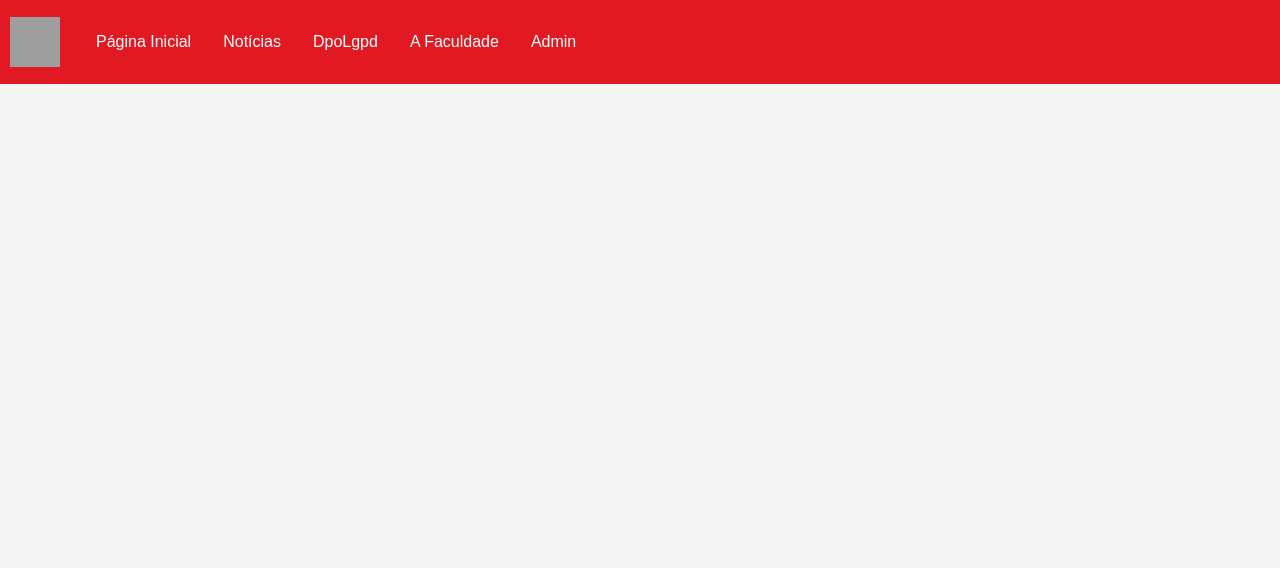
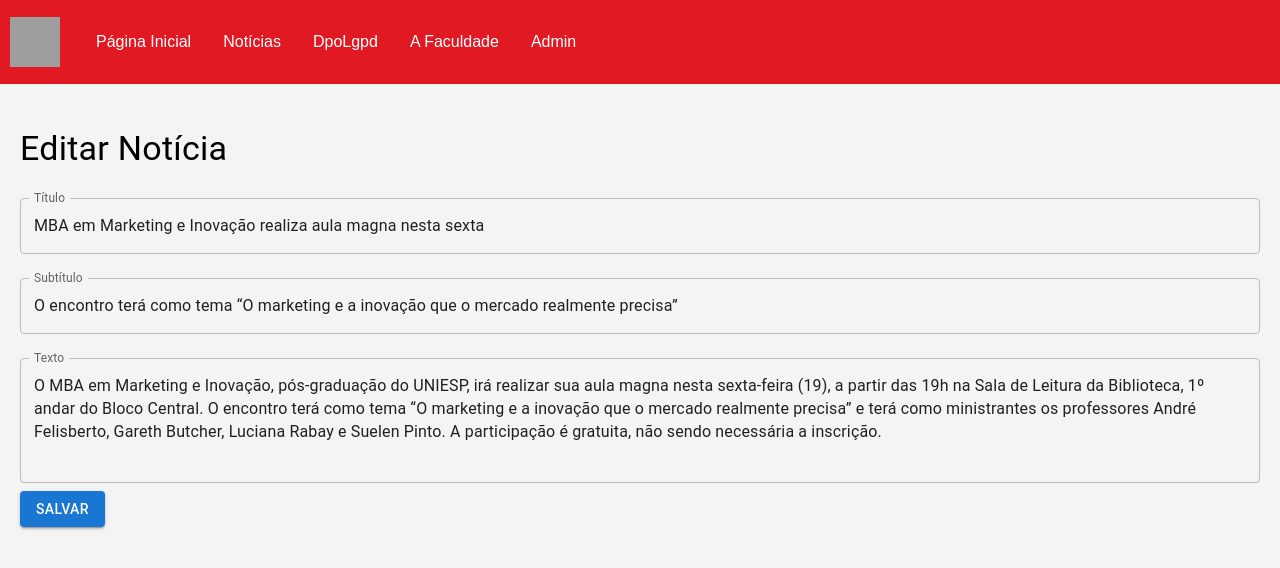
Before and after one commit to DiegodOliveira/uniesp-react, a React (Vite) app in the folder aula-06/: page /editar-noticia/1 in a window 1280 px wide. Shown: the top 568 px of the page. Built offline with nearby package versions, Linux system fonts and the light colour scheme; data requests are answered from the project's data file; grey boxes are pictures that could not be loaded.

Commit message:
EditarNoticia feito :white_check_mark:

```diff
--- a/aula-06/src/App.jsx
+++ b/aula-06/src/App.jsx
@@ -7,6 +7,8 @@ import Navbar from './components/Navbar'
 import VisualizaNoticia from './pages/VisualizaNoticia'
 import NoticiasAxios from './pages/NoticiasAxios'
 import AdminNoticias from './pages/admin/AdminNoticias'
+import CadastrarNoticias from './pages/admin/CadastrarNoticias'
+import EditarNoticia from './pages/admin/EditarNoticia'
 
 const App = () => {
   return (
@@ -24,6 +26,8 @@ const App = () => {
             <Route path='/dpo-lgpd' element={<DpoLgpd/>} />
             <Route path='/visualiza-noticia/:id' element={<VisualizaNoticia/>} />
             <Route path='/admin-noticias' element={<AdminNoticias/>}/>
+            <Route path='/cadastrar-noticia' element={<CadastrarNoticias/>}/>
+            <Route path="/editar-noticia/:id" element={<EditarNoticia />} />
         </Routes>
       </div>
     </BrowserRouter>
--- a/aula-06/src/pages/admin/CadastrarNoticias.jsx
+++ b/aula-06/src/pages/admin/CadastrarNoticias.jsx
@@ -1,9 +1,60 @@
-import React from 'react'
+import React, {useState} from 'react'
+import axios from 'axios'
+import { useNavigate } from 'react-router-dom'
+import { Button, TextField, Typography, Box } from '@mui/material'
+
+const url = "http://localhost:3000/noticias"
 
 const CadastrarNoticias = () => {
+
+    const [titulo, setTitulo] = useState("")
+    const [subtitulo, setSubtitulo] = useState("")
+    const [texto, setTexto] = useState("")
+
+    const navigate = useNavigate()
+
+
+    const cadastrarNoticia = async (e) => {
+        e.preventDefault()
+        try {
+          await axios.post(url, { titulo, subtitulo, texto })
+          navigate('/admin-noticias')
+        } catch (error) {
+          console.error("Erro ao cadastrar a notícia: ", error)
+        }
+      }
+
   return (
-    <div>CadastrarNoticias</div>
-  )
+        <Box component="form" onSubmit={cadastrarNoticia} noValidate sx={{ mt: 3 }}>
+        <Typography variant="h4" gutterBottom>Cadastrar Notícia</Typography>
+        <TextField
+        label="Título"
+        fullWidth
+        margin="normal"
+        value={titulo}
+        onChange={(e) => setTitulo(e.target.value)}
+        />
+        <TextField
+        label="Subtítulo"
+        fullWidth
+        margin="normal"
+        value={subtitulo}
+        onChange={(e) => setSubtitulo(e.target.value)}
+        />
+        <TextField
+        label="Texto"
+        fullWidth
+        multiline
+        rows={4}
+        margin="normal"
+        value={texto}
+        onChange={(e) => setTexto(e.target.value)}
+        />
+        <Button type="submit" variant="contained" color="primary">
+        Cadastrar
+        </Button>
+    </Box>
+)
 }
 
 export default CadastrarNoticias
--- /dev/null
+++ b/aula-06/src/pages/admin/EditarNoticia.jsx
@@ -0,0 +1,74 @@
+import React, { useState, useEffect} from 'react'
+import axios from 'axios'
+import { useParams, useNavigate } from 'react-router-dom'
+import { Button, TextField, Typography, Box } from '@mui/material'
+
+const url = "http://localhost:3000/noticias"
+
+const EditarNoticia = () => {
+    const { id } = useParams()
+
+    const [titulo, setTitulo] = useState("")
+    const [subtitulo, setSubtitulo] = useState("")
+    const [texto, setTexto] = useState("")
+
+    const navigate = useNavigate()
+
+    useEffect(() => {
+        async function fetchData() {
+          try {
+            const res = await axios.get(`${url}/${id}`)
+            setTitulo(res.data.titulo)
+            setSubtitulo(res.data.subtitulo)
+            setTexto(res.data.texto)
+          } catch (error) {
+            console.error("Erro ao buscar a notícia: ", error)
+          }
+        }
+        fetchData()
+      }, [id])
+
+      const editarNoticia = async (e) => {
+        e.preventDefault()
+        try {
+          await axios.put(`${url}/${id}`, { titulo, subtitulo, texto })
+          navigate('/admin-noticias')
+        } catch (error) {
+          console.error("Erro ao editar a notícia: ", error)
+        }
+      }
+
+      return (
+        <Box component="form" onSubmit={editarNoticia} noValidate sx={{ mt: 3 }}>
+          <Typography variant="h4" gutterBottom>Editar Notícia</Typography>
+          <TextField
+            label="Título"
+            fullWidth
+            margin="normal"
+            value={titulo}
+            onChange={(e) => setTitulo(e.target.value)}
+          />
+          <TextField
+            label="Subtítulo"
+            fullWidth
+            margin="normal"
+            value={subtitulo}
+            onChange={(e) => setSubtitulo(e.target.value)}
+          />
+          <TextField
+            label="Texto"
+            fullWidth
+            multiline
+            rows={4}
+            margin="normal"
+            value={texto}
+            onChange={(e) => setTexto(e.target.value)}
+          />
+          <Button type="submit" variant="contained" color="primary">
+            Salvar
+          </Button>
+        </Box>
+      )
+    }
+
+export default EditarNoticia
```
